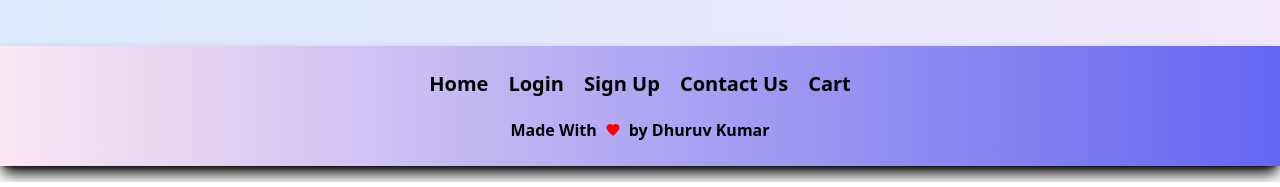
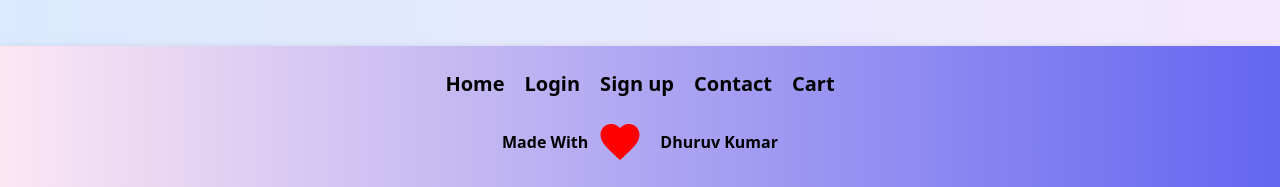
Before and after one commit to dhuruv0003/ShopZ-E-Commerce-Web-App, a React (Vite) app: page /login in a window 1280 px wide. Shown: the part 618-805 px from the top of the page. Built offline with nearby package versions, Linux system fonts and the light colour scheme.

Commit message:
new commit

```diff
--- a/src/pages/Login.jsx
+++ b/src/pages/Login.jsx
@@ -17,7 +17,7 @@ export default function Login() {
         image={loginimg}
       />
       <footer className={`${isDarkMode ? 'bg-gradient-to-r from-slate-400 to-slate-950 shadow-slate-900 shadow-lg text-white z-50 w-full ' : 'bg-gradient-to-r from-pink-100 to-indigo-500 shadow-black shadow-lg  z-50 w-full '}max-[600px]:py-6 py-6 mt-10 max-[600px]:flex sm:flex sm:flex-col gap-5 `}>
-        <div className="max-[600px]:flex max-[600px]:flex-col  flex justify-center max-[600px]:gap-1 gap-5 items-center max-[600px]:text-lg sm:text-xl px-10 font-extrabold ">
+        <div className="max-[600px]:flex max-[600px]:flex-col  flex justify-center  max-[600px]:gap-1 gap-5 items-center max-[600px]:text-lg sm:text-xl px-10 font-extrabold ">
           <NavLink to='/'>
             Home
           </NavLink>
@@ -25,18 +25,18 @@ export default function Login() {
             Login
           </NavLink>
           <NavLink to='/signup'>
-            Sign Up
+            Sign up
           </NavLink>
           <NavLink to='/contact'>
-            Contact Us
+            Contact
           </NavLink>
           <NavLink to='/cart'>
             Cart
           </NavLink>
         </div>
-        <span className="flex justify-center items-center gap-2 font-bold ">
-          Made With <IoMdHeart className="text-[red]" /> by Dhuruv Kumar
-        </span>
+        <div className="flex justify-center items-center gap-x-2 font-bold ">
+          Made With<IoMdHeart className="text-[red] text-5xl mr-2 flex " /> Dhuruv Kumar
+        </div>
       </footer>
     </div>
   )
```
